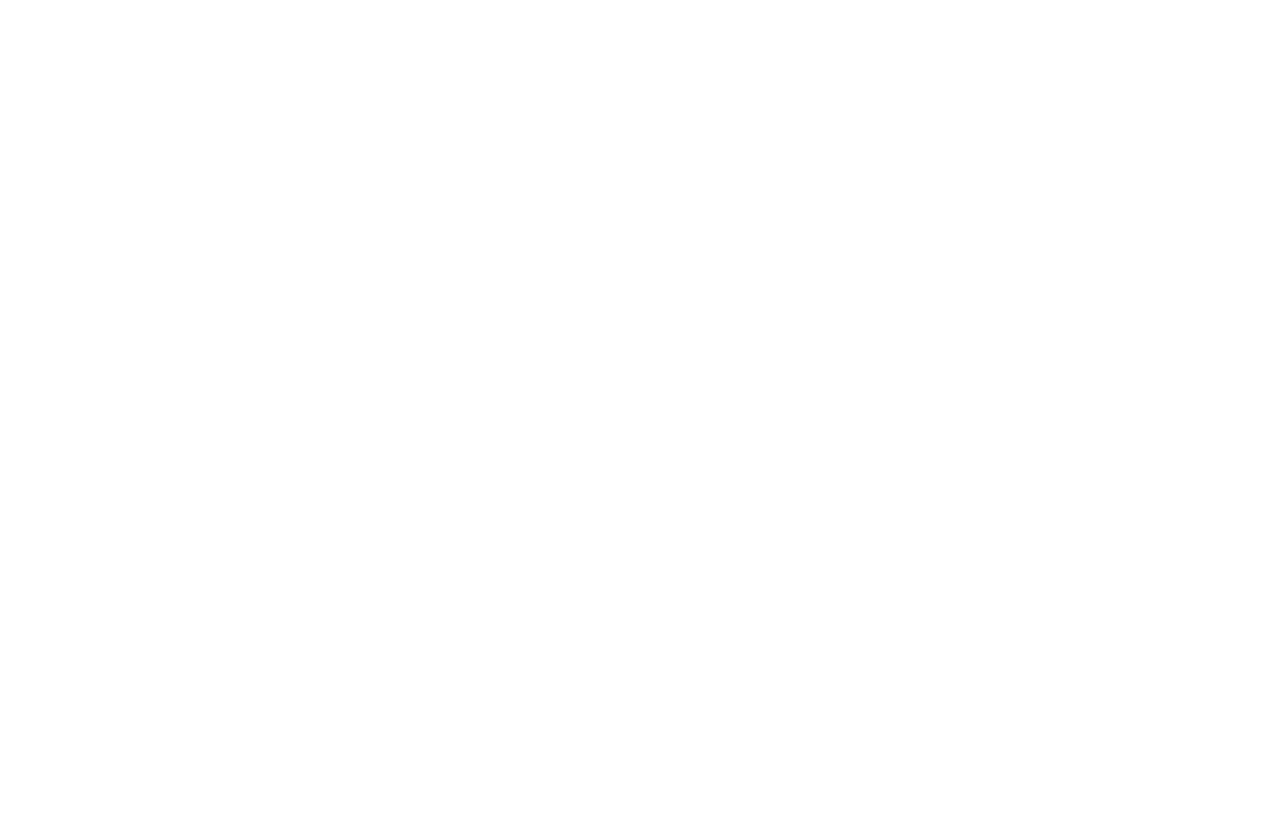
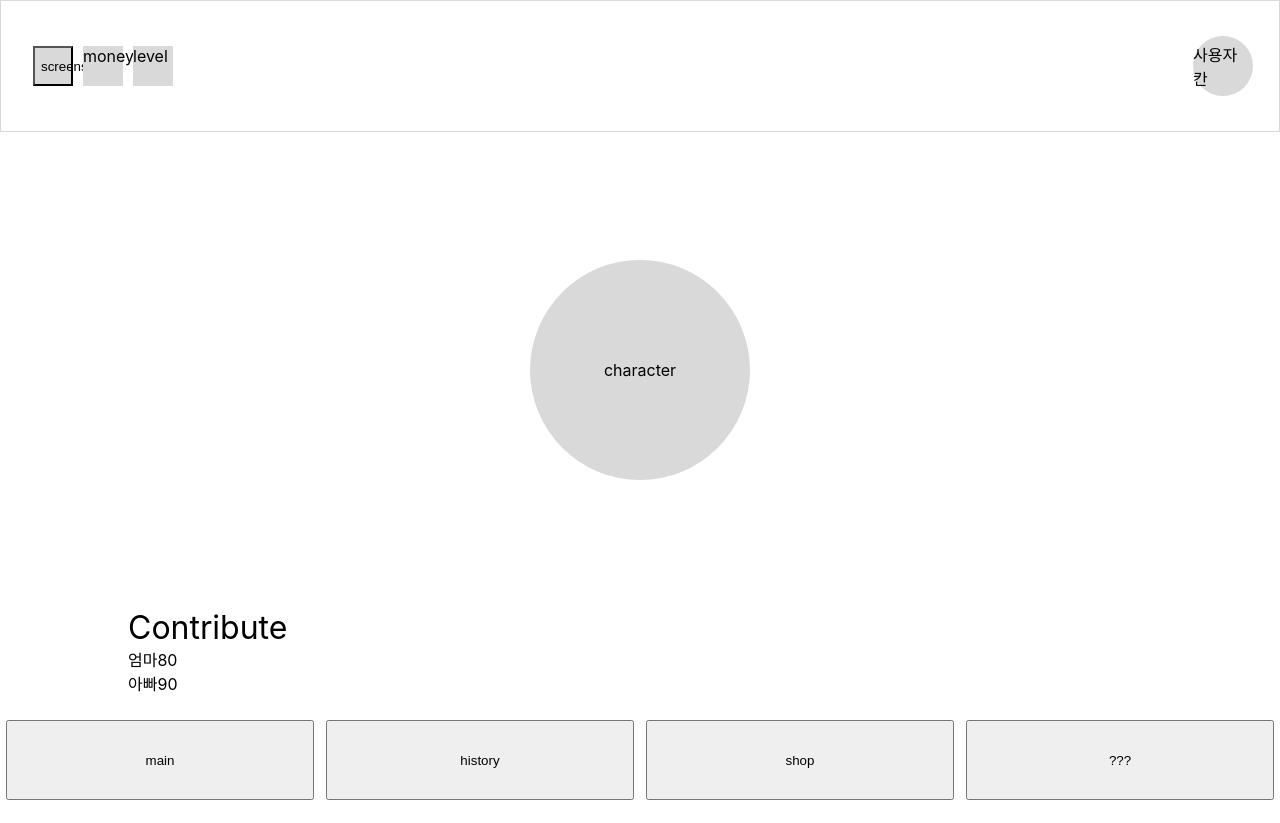
Before and after one commit to wafflestudio/wackathon-temp, a React (Create React App) app in the folder frontend/: page /history in a window 1280 px wide. Before the commit the page ends 800 px from the top, so only its background shows below. Built offline with nearby package versions, Linux system fonts and the light colour scheme.

Commit message:
history page ranking 작업 시작

```diff
--- a/frontend/src/App.tsx
+++ b/frontend/src/App.tsx
@@ -1,13 +1,14 @@
 import React from 'react';
 import { BrowserRouter, Route, Routes } from 'react-router-dom';
 import MainPage from './components/pages/MainPage';
+import HistoryPage from './components/pages/HistoryPage';
 
 function App() {
   return (
     <BrowserRouter>
       <Routes>
         <Route path='/' element={<MainPage />} />
-        <Route path='/history'></Route>
+        <Route path='/history' element={<HistoryPage />}></Route>
       </Routes>
     </BrowserRouter>
   );
--- a/frontend/src/components/character/character.module.scss
+++ b/frontend/src/components/character/character.module.scss
@@ -1,7 +1,7 @@
 .container {
   display: flex;
   justify-content: center;
-  margin-top: 20%;
+  margin-top: 10%;
 }
 
 .character {
--- a/frontend/src/components/nav/navButton.tsx
+++ b/frontend/src/components/nav/navButton.tsx
@@ -1,10 +1,21 @@
 import React from 'react';
 import styles from './navButton.module.scss';
+import { Link, useNavigate } from 'react-router-dom';
 
 type navButtonType = {
   name: string;
 };
 
 export default function NavButton({ name }: navButtonType) {
-  return <button className={styles.button}>{name}</button>;
+  const navigate = useNavigate();
+
+  const handleNav = () => {
+    navigate(`/${name}`);
+  };
+
+  return (
+    <button className={styles.button} onClick={handleNav}>
+      {name}
+    </button>
+  );
 }
--- /dev/null
+++ b/frontend/src/components/pages/HistoryPage.tsx
@@ -0,0 +1,13 @@
+import React from 'react';
+import PageTemplate from '../pageTemplate';
+import Character from '../character/character';
+import Rankings from '../ranking/rankings';
+
+export default function HistoryPage() {
+  return (
+    <PageTemplate>
+      <Character></Character>
+      <Rankings></Rankings>
+    </PageTemplate>
+  );
+}
--- /dev/null
+++ b/frontend/src/components/ranking/ranking.tsx
@@ -0,0 +1,15 @@
+import React from 'react';
+import { RankingType } from '../../lib/types';
+import styles from './ranking.module.scss';
+type RankingComponentType = {
+  detail: RankingType;
+};
+
+export default function Ranking({ detail }: RankingComponentType) {
+  return (
+    <div>
+      {detail.userName}
+      {detail.contribute}
+    </div>
+  );
+}
--- /dev/null
+++ b/frontend/src/components/ranking/rankings.module.scss
@@ -0,0 +1,13 @@
+.container {
+  padding: 10%;
+}
+
+.title {
+  font-family: 'Inter';
+  font-style: normal;
+  font-weight: 400;
+  font-size: 32px;
+  line-height: 39px;
+
+  color: #000000;
+}
--- /dev/null
+++ b/frontend/src/components/ranking/rankings.tsx
@@ -0,0 +1,28 @@
+import React, { useState } from 'react';
+import styles from './rankings.module.scss';
+import Ranking from './ranking';
+import { RankingType } from '../../lib/types';
+
+const initialOwners: RankingType[] = [
+  {
+    userName: '엄마',
+    contribute: 80,
+  },
+  {
+    userName: '아빠',
+    contribute: 90,
+  },
+];
+
+export default function Rankings() {
+  const [owners, setOwners] = useState<RankingType[]>(initialOwners);
+
+  return (
+    <div className={styles.container}>
+      <div className={styles.title}>Contribute</div>
+      {owners.map((item) => {
+        return <Ranking key={item.userName} detail={item}></Ranking>;
+      })}
+    </div>
+  );
+}
--- a/frontend/src/lib/types.ts
+++ b/frontend/src/lib/types.ts
@@ -2,3 +2,8 @@
   name: string;
   status: number;
 };
+
+export type RankingType = {
+  userName: string;
+  contribute: number;
+};
```
Also changed, not shown: frontend/src/components/ranking/ranking.module.scss (added).
